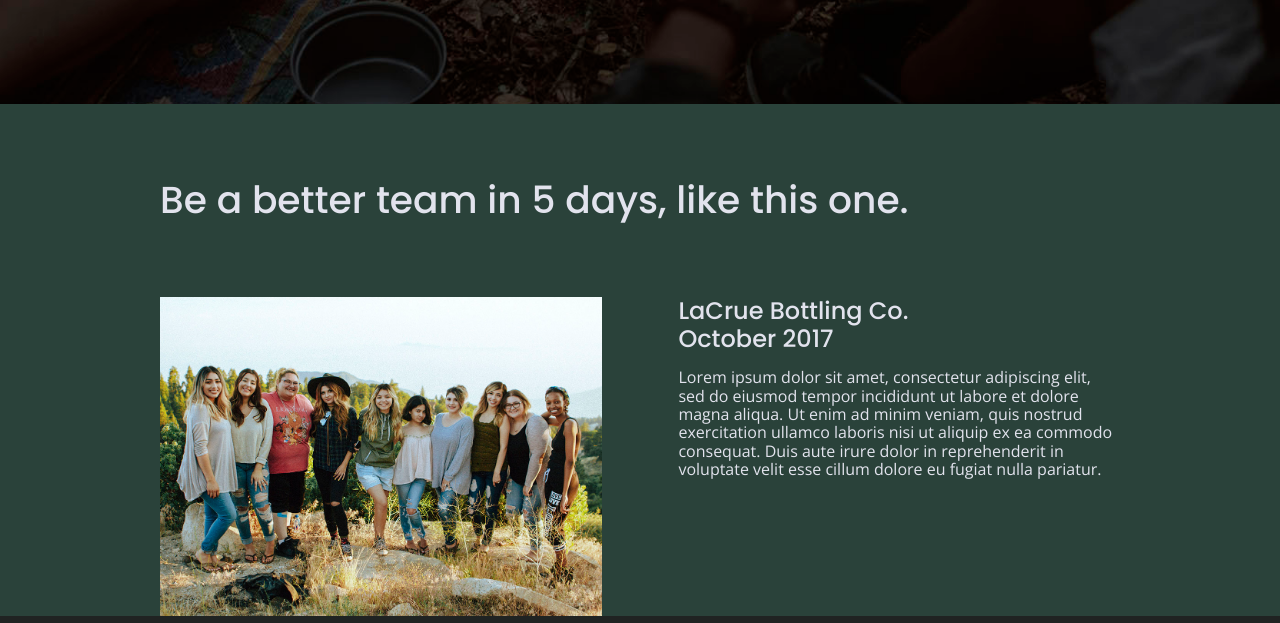
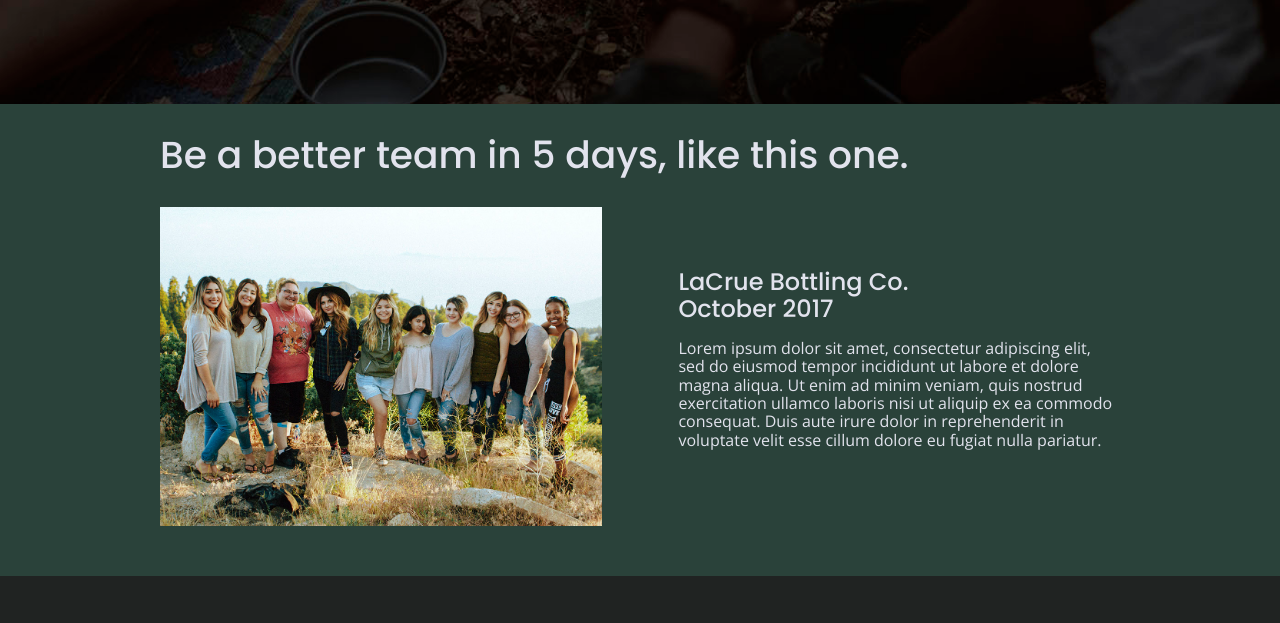
Before and after one commit to mahelkenn/unplugged, a website built with Parcel: page index.html in a window 1280 px wide. Shown: the part 1840-2463 px from the top of the page. Built offline with nearby package versions, Linux system fonts and the light colour scheme.

Commit message:
Updated reviews section spacing for desktop size

```diff
--- a/css/main.css
+++ b/css/main.css
@@ -714,9 +714,15 @@ input[type=button] {
     width: 46%;
   }
 
+  .reviews article {
+    margin-bottom: 50px;
+    display: flex;
+    align-items: center;
+  }
+
   .reviews h2 {
     width: 80%;
-    margin: 75px 0;
+    margin: 30px 0;
   }
 
   /* ------- About Page -------- */
```
Also changed, not shown: 1 other file.
